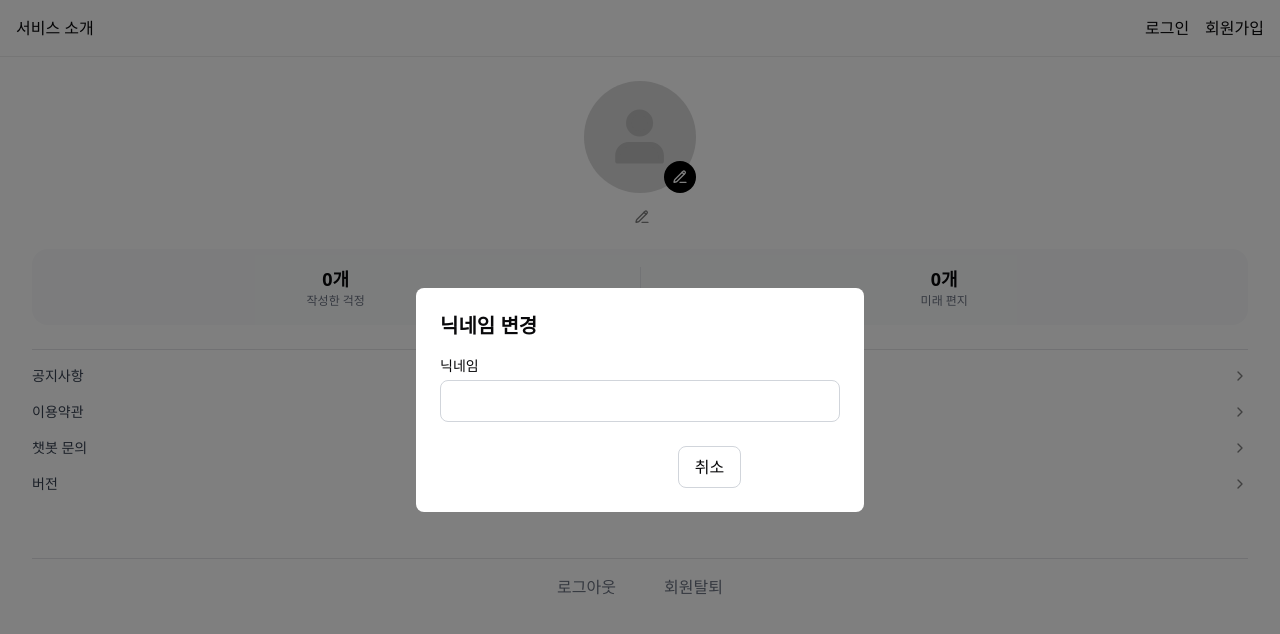
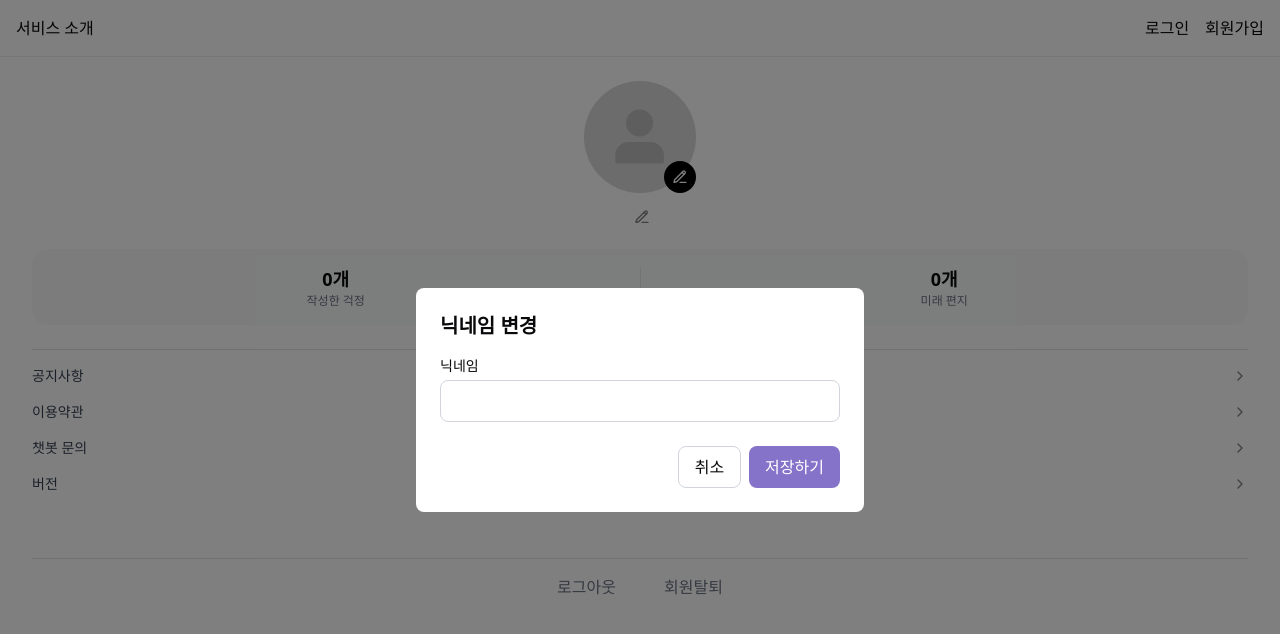
Before and after one commit to PomegranateBlue/dont_worry, a Next.js app: page /mypage in a window 1280 px wide. Both pictures are taken after a click on the button 642 px from the left and 217 px from the top of the page. Shown: the top 634 px of the page. Built offline with nearby package versions, Linux system fonts and the light colour scheme; no server answers.

Commit message:
💄 style: css 수정

```diff
--- a/src/components/mypage/NicknameEditModal.tsx
+++ b/src/components/mypage/NicknameEditModal.tsx
@@ -105,7 +105,7 @@ const NicknameEditModal = ({
             <button
               type="submit"
               disabled={updateMutation.isPending}
-              className="px-4 py-2 bg-primaryPurple hover:bg-opacity-70 text-white rounded-lg transition duration-300"
+              className="px-4 py-2 bg-primary-4 hover:bg-opacity-70 text-white rounded-lg transition duration-300"
             >
               {updateMutation.isPending ? '저장 중...' : '저장하기'}
             </button>
```
